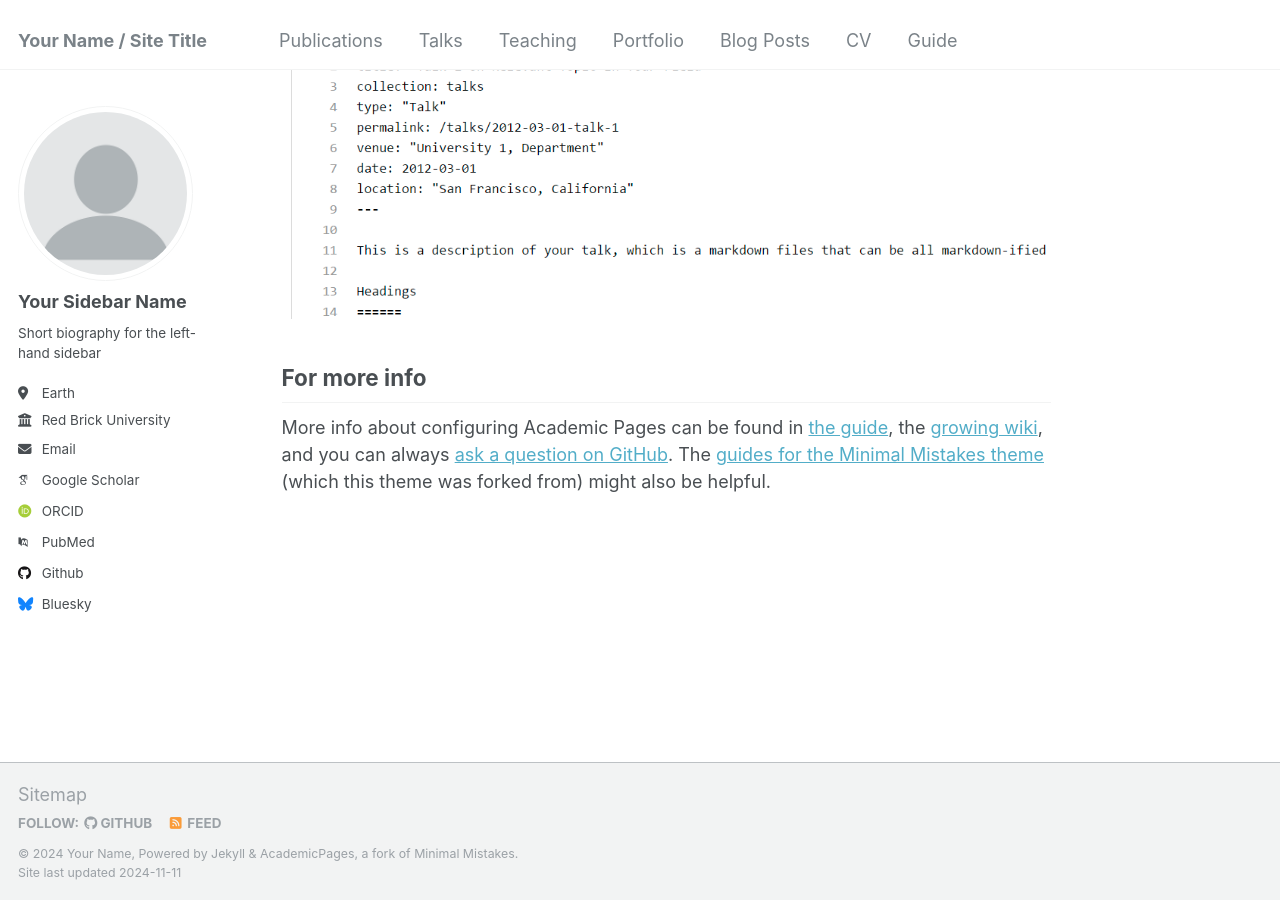
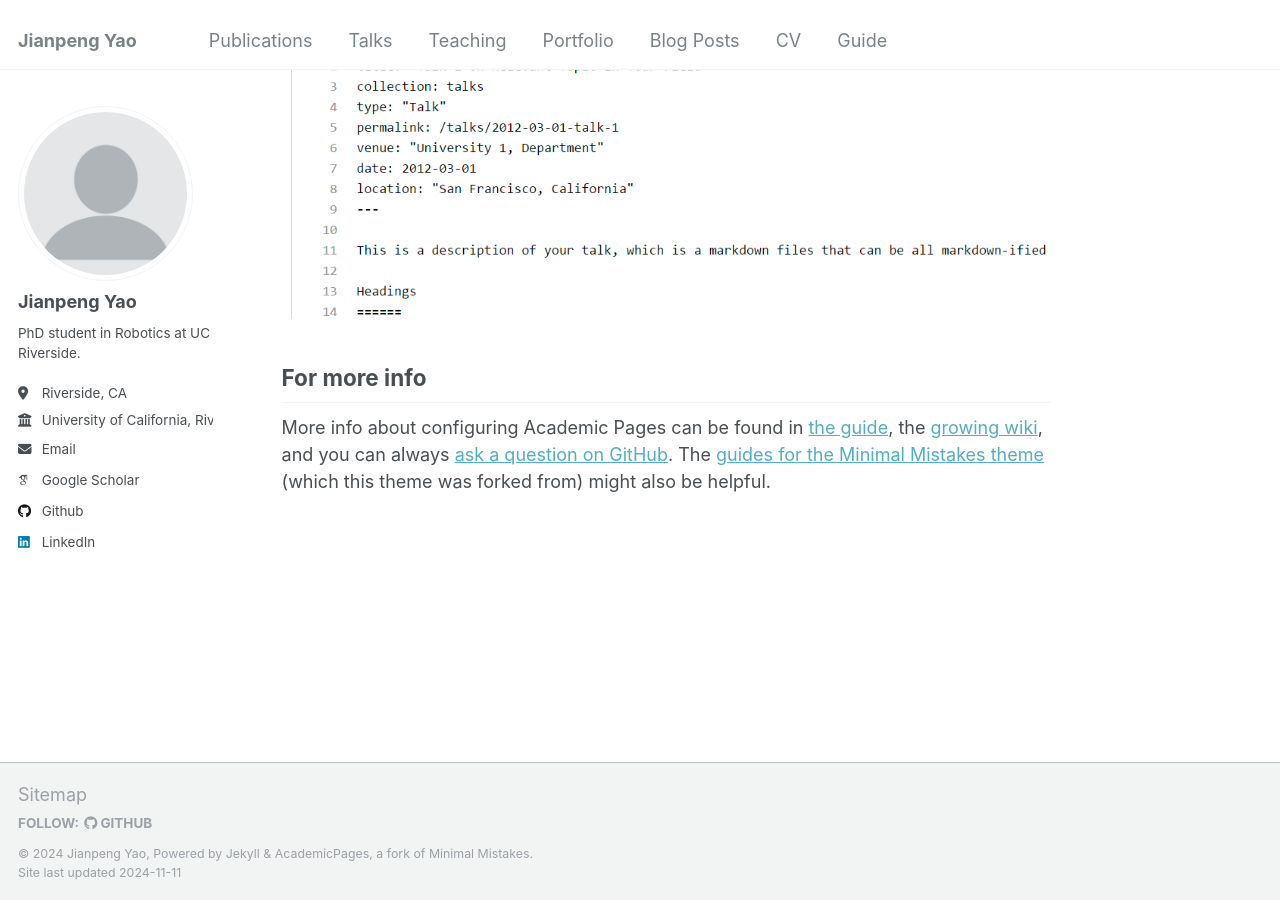
Before and after one commit to jyao97/jyao97.github.io, a Jekyll site: the page built from _pages/about.md, in a window 1280 px wide and 900 px high, scrolled down 2643 px. Built offline with Jekyll 4.4.1, drawn with Linux system fonts in a browser that asks for light colours; some web fonts are replaced.

Commit message:
add basic information and links

```diff
--- a/Gemfile
+++ b/Gemfile
@@ -5,6 +5,7 @@ group :jekyll_plugins do
   gem 'jekyll-feed'
   gem 'jekyll-sitemap'
   gem 'jemoji'
+  gem 'faraday-retry'
   gem 'webrick', '~> 1.8'
 end
 
--- a/_config.yml
+++ b/_config.yml
@@ -8,13 +8,13 @@
 
 # Basic Site Settings
 locale                   : "en-US"
-title                    : "Your Name / Site Title"
+title                    : "Jianpeng Yao"
 title_separator          : "-"
-name                     : &name "Your Name"
-description              : &description "personal description"
-url                      : https://academicpages.github.io # the base hostname & protocol for your site e.g. "https://mmistakes.github.io"
+name                     : &name "Jianpeng Yao"
+description              : &description "PhD student in Robotics at UC Riverside."
+url                      : https://jyao97.github.io # the base hostname & protocol for your site e.g. "https://mmistakes.github.io"
 baseurl                  : "" # the subpath of your site, e.g. "/blog"
-repository               : "academicpages/academicpages.github.io"
+repository               : "jyao97/jyao97.github.io"
 
 # Site Author - The following control what appear as part of the author content on the side bar.
 #               If a field is blank the icon and link will not appear, otherwise it will be shown.
@@ -22,21 +22,21 @@ repository               : "academicpages/academicpages.github.io"
 author:
   # Biographic information
   avatar           : "profile.png"
-  name             : "Your Sidebar Name"
+  name             : "Jianpeng Yao"
   pronouns         : # example: "she/her"
-  bio              : "Short biography for the left-hand sidebar"
-  location         : "Earth"
-  employer         : "Red Brick University"
+  bio              : "PhD student in Robotics at UC Riverside."
+  location         : "Riverside, CA"
+  employer         : "University of California, Riverside"
   uri              : # URL
-  email            : "none@example.org"
+  email            : "jyao073@ucr.edu"
 
   # Academic websites
   arxiv            : # URL - Update with the correct link to your profile
-  googlescholar    : "https://scholar.google.com/citations?user=PS_CX0AAAAAJ"
+  googlescholar    : "https://scholar.google.com/citations?user=P6I5HF8AAAAJ&hl=en&authuser=1"
   impactstory      : # URL
-  orcid            : "http://orcid.org/yourorcidurl"
+  orcid            : # "http://orcid.org/yourorcidurl"
   semantic         : # URL
-  pubmed           : "https://www.ncbi.nlm.nih.gov/pubmed/?term=john+snow"
+  pubmed           : # "https://www.ncbi.nlm.nih.gov/pubmed/?term=john+snow"
   researchgate     : # URL
   scopus           : # URL
 
@@ -44,12 +44,12 @@ author:
   bitbucket        : # Username - Update with your username on the site
   codepen          : # Username
   dribbble         : # Username
-  github           : "academicpages"
+  github           : "jyao97"
   kaggle           : # Username
   stackoverflow    : # User number or user number and name (i.e., use "1" or "1/jeff-atwood")
 
   # Social media
-  bluesky          : "bsky.app" # Replace this with you Bluesky username
+  bluesky          : #"bsky.app" # Replace this with you Bluesky username
   facebook         : # Username
   flickr           : # Username
   foursquare       : # Username
@@ -58,7 +58,7 @@ author:
   keybase          : # Username
   instagram        : # Username
   lastfm           : # Username
-  linkedin         : # Username
+  linkedin         : jianpeng-yao-073a1911a
   mastodon         : # URL
   medium           : # URL
   pinterest        : # Username
@@ -117,7 +117,7 @@ staticman:
       options:
         format           : "iso8601" # "iso8601" (default), "timestamp-seconds", "timestamp-milliseconds"
 atom_feed:
-  hide                   : false     # change to true to hide the RSS feed in the footer
+  hide                   : true     # change to true to hide the RSS feed in the footer
   path                   : # blank (default) uses feed.xml
 
 
```
